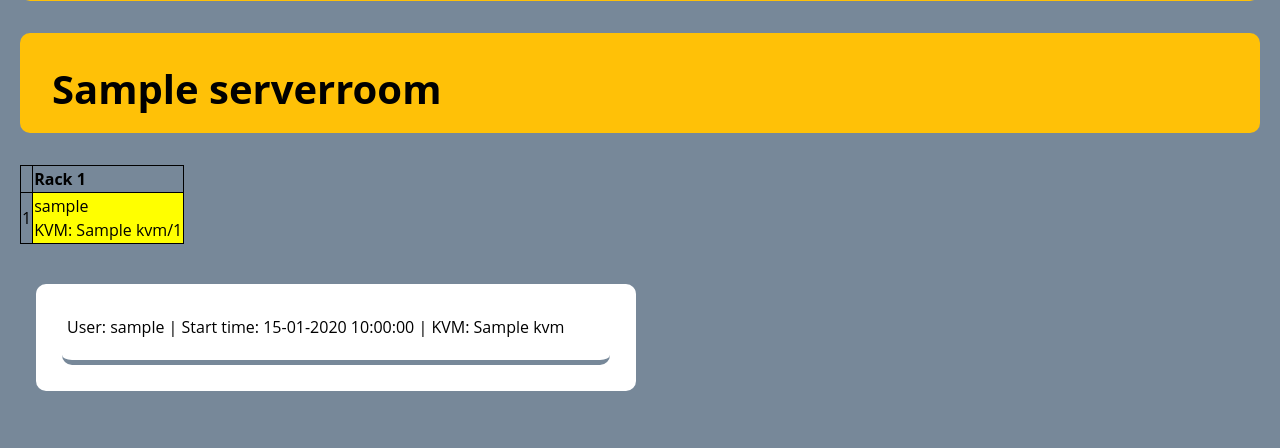
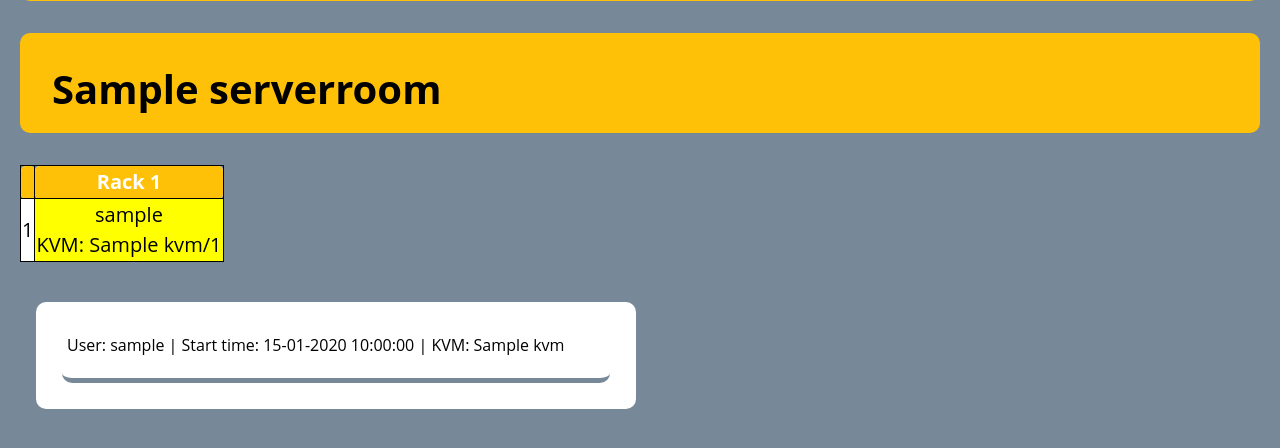
Before and after one commit to Geksus/kvm, a Django app: page /server_room/1/ in a window 1280 px wide. Shown: the part 219-667 px from the top of the page. Run offline with Django 4.2, Linux system fonts and the light colour scheme; a user stored in the database is signed in; tables that the repository leaves empty hold one stand-in row (values such as "Sample post").

```diff
--- a/kvmwebapp/static/style.css
+++ b/kvmwebapp/static/style.css
@@ -247,3 +247,26 @@ body {
   border-radius: 5px;
   box-shadow: 0 0 10px rgba(0, 0, 0, 0.1);
 }
+
+th {
+  text-align: center;
+  background-color: #ffc107;
+  color: white;
+  border-radius: 5px;
+}
+
+tr {
+  text-align: center;
+  background-color: #ffffff;
+  color: black;
+  border-radius: 5px;
+}
+
+td:hover {
+  box-shadow: 0 0 10px rgba(0, 0, 0, 0.5);
+  cursor: pointer;
+}
+
+table {
+  font-size: 20px;
+}
--- a/templates/base.html
+++ b/templates/base.html
@@ -5,7 +5,7 @@
 
 <html lang="eng">
 <head>
-<link rel="icon" href="{% static "network.gif" %}"/>
+<link rel="icon" href="{% static "network.gif" %}" type="image/gif" />
 <title>{% block title %}KVM Table{% endblock %}</title>
 </head>
 <body>
--- a/templates/user_form.html
+++ b/templates/user_form.html
@@ -9,6 +9,7 @@
     <link rel="icon" href="{% static "network.gif" %}"/>
     <title>{% block title %}Create user{% endblock %}</title>
 </head>
+
   <!-- Create User Modal -->
   <div class="modal fade" id="createUserModal" tabindex="-1" aria-labelledby="createUserModalLabel" aria-hidden="true">
     <div class="modal-dialog">
```
